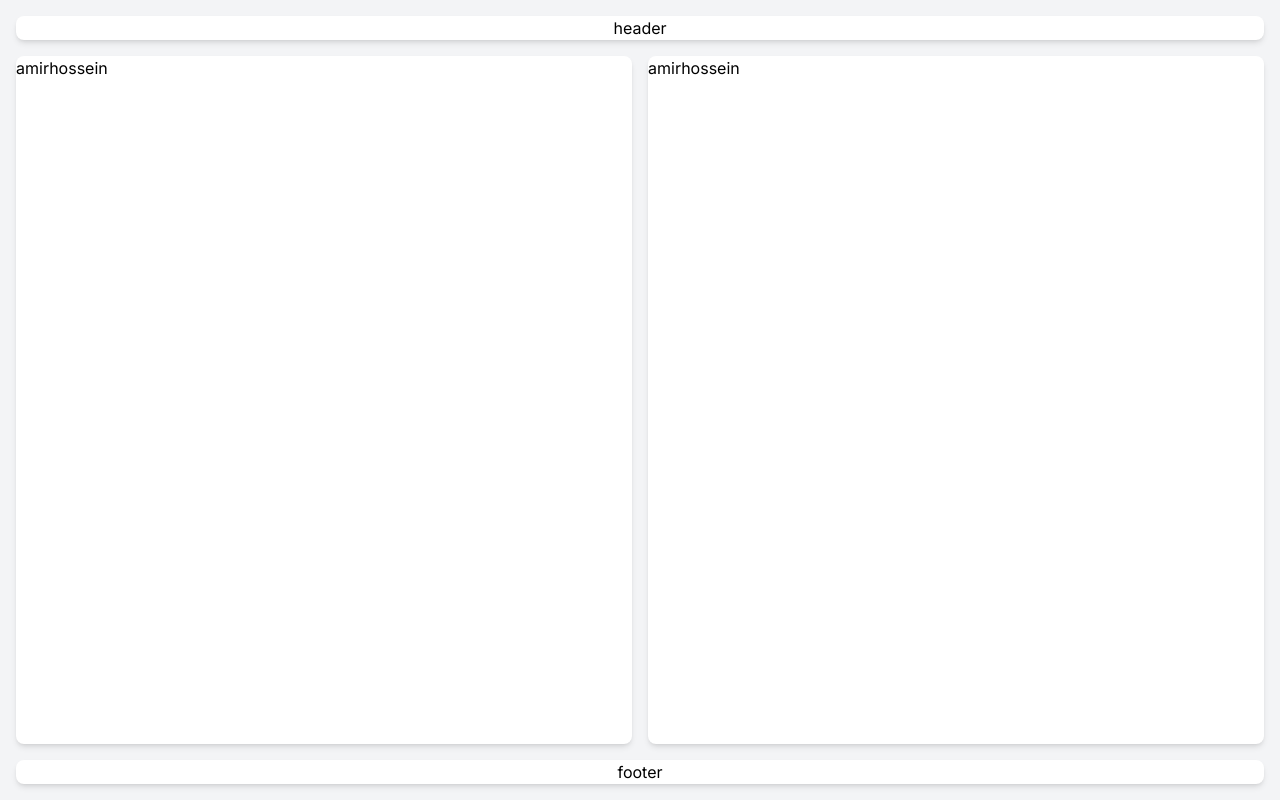
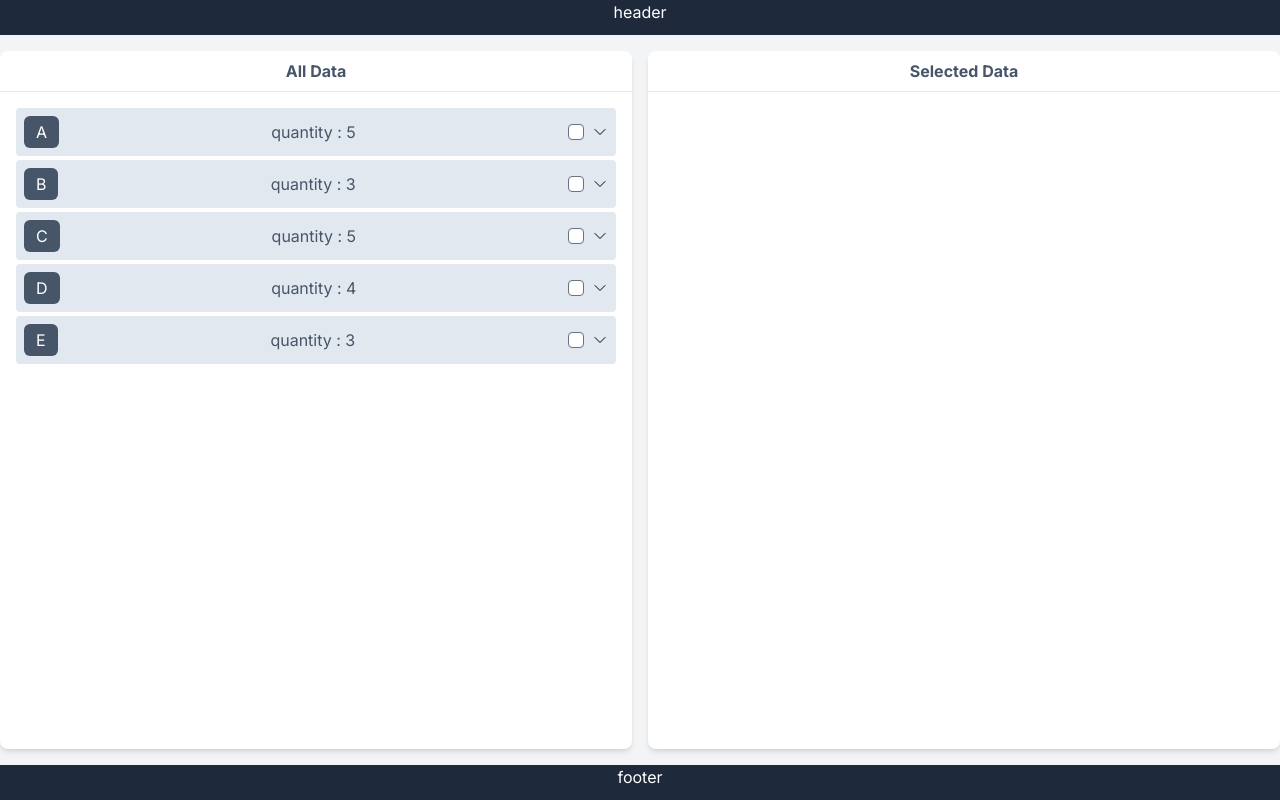
Before and after one commit to kaakavand/asp, a Next.js app: page / in a window 1280 px wide. Built offline with nearby package versions, Linux system fonts and the light colour scheme.

Commit message:
fix list style and acardion

```diff
--- a/package.json
+++ b/package.json
@@ -9,6 +9,7 @@
     "lint": "next lint"
   },
   "dependencies": {
+    "@heroicons/react": "^2.0.18",
     "@reduxjs/toolkit": "^1.9.5",
     "autoprefixer": "10.4.15",
     "eslint": "8.48.0",
@@ -18,5 +19,8 @@
     "react": "18.2.0",
     "react-dom": "18.2.0",
     "tailwindcss": "3.3.3"
+  },
+  "devDependencies": {
+    "@tailwindcss/forms": "^0.5.6"
   }
 }
--- a/src/app/layout.jsx
+++ b/src/app/layout.jsx
@@ -1,3 +1,4 @@
+import { DataContextProvider } from '@/store/store'
 import './globals.css'
 import { Inter } from 'next/font/google'
 
@@ -11,15 +12,19 @@ export const metadata = {
 export default function RootLayout({ children }) {
   return (
     <html lang="en">
-      <body className={inter.className + ' flex flex-col h-screen p-4 bg-gray-100'}>
-        <header className='text-center bg-white rounded-lg shadow-md mb-4'>
+      <DataContextProvider>
+        <body className={inter.className + ' flex flex-col h-screen bg-gray-100'}>
+          <header className='text-center text-white bg-slate-800 w-full h-10 mb-4'>
             header
           </header>
+          <div className="container flex flex-col justify-center h-full">
             {children}
-        <footer className='text-center bg-white rounded-lg shadow-md mt-4'>
+          </div>
+          <footer className='text-center text-white bg-slate-800 w-full h-10 mt-4'>
             footer
           </footer>
         </body>
+      </DataContextProvider>
     </html>
   )
 }
--- a/src/app/page.jsx
+++ b/src/app/page.jsx
@@ -1,14 +1,32 @@
+"use client"
+
+import ItemComponent from '@/core/ItemComponent';
+import groupById from '@/functions/groupById';
+import { useDataContext } from '@/store/store';
 import Image from 'next/image'
 
 export default function Home() {
+  const { data, setData } = useDataContext();
+
   return (
     <main className="flex flex-col gap-4 h-full sm:flex-row">
-        <section className='bg-white rounded-lg shadow-md w-full'>
-          amirhossein
-        </section>
-        <section className='bg-white rounded-lg shadow-md w-full'>
-          amirhossein
-        </section>
+      <section className='bg-white rounded-lg shadow-md w-full'>
+        <h2 className='text-slate-600 font-bold p-2 text-center'>
+          All Data
+        </h2>
+        <hr />
+        <ul className='p-4'>
+          {
+            groupById(data).map(el => <ItemComponent key={el.id} obj={el} />)
+          }
+        </ul>
+      </section>
+      <section className='bg-white rounded-lg shadow-md w-full'>
+        <h2 className='text-slate-600 font-bold p-2 text-center'>
+          Selected Data
+        </h2>
+        <hr />
+      </section>
     </main>
   )
 }
--- /dev/null
+++ b/src/core/ItemComponent.jsx
@@ -0,0 +1,39 @@
+import React, { useState } from 'react'
+
+const ItemComponent = ({ obj }) => {
+  const [showList, setShowList] = useState(false);
+
+  console.log(obj);
+
+  return (
+    <div className=' mb-1'>
+      <li className='flex items-center justify-between bg-slate-200 rounded p-2'>
+        <span className='text-center px-3 py-1 rounded-md bg-slate-600 text-white'>{obj.id}</span>
+        <p className='text-slate-600'>quantity : {obj?.data?.length}</p>
+        <div className='flex items-center'>
+          <input id="link-checkbox" type="checkbox" className="form-checkbox cursor-pointer rounded duration-200 text-slate-600 focus:ring-slate-600 mr-2" />
+          <svg onClick={() => setShowList(!showList)} xmlns="http://www.w3.org/2000/svg" fill="none" viewBox="0 0 24 24" strokeWidth="1.5" stroke="currentColor" className="w-4 h-6">
+            <path strokeLinecap="round" strokeLinejoin="round" d="M19.5 8.25l-7.5 7.5-7.5-7.5" />
+          </svg>
+        </div>
+
+      </li>
+      <ul>
+        {
+          showList &&
+          obj?.data.map(el =>
+            <li className='flex items-center justify-between bg-slate-100 rounded p-2 mt-1'>
+              <span className='text-center rounded-md px-3 text-slate-600'>#{el.uniqueId}</span>
+              <p className='text-slate-600'>{el.created}</p>
+              <div className='flex items-center'>
+                <input id="link-checkbox" type="checkbox" className="form-checkbox cursor-pointer rounded duration-200 text-slate-600 focus:ring-slate-600" />
+              </div>
+            </li>
+          )
+        }
+      </ul>
+    </div>
+  )
+}
+
+export default ItemComponent
--- /dev/null
+++ b/src/functions/groupById.js
@@ -0,0 +1,12 @@
+const groupById = (list) => {
+  const result = list.reduce(function (r, a) {
+    r[a.id] = r[a.id] || [];
+    r[a.id].push(a);
+    return r;
+  }, Object.create(null));
+
+
+  return Object.keys(result).map((key) => ({id : key, data : result[key]}))
+}
+
+export default groupById
--- /dev/null
+++ b/src/store/store.js
@@ -0,0 +1,38 @@
+'use client';
+
+import { createContext, useContext, useState } from "react";
+
+const DataContext = createContext({})
+
+export const DataContextProvider = ({ children }) => {
+  const [data, setData] = useState([
+    { id: "A", title: "item 1", created: "2022-12-03T07:22:25.911Z", uniqueId: 1 },
+    { id: "A", title: "item 2", created: "2022-08-15T07:22:25.911Z", uniqueId: 2 },
+    { id: "A", title: "item 3", created: "2021-07-28T07:22:25.911Z", uniqueId: 3 },
+    { id: "A", title: "item 4", created: "2022-05-15T07:22:25.911Z", uniqueId: 4 },
+    { id: "A", title: "item 5", created: "2021-11-07T07:22:25.911Z", uniqueId: 5 },
+    { id: "B", title: "item 6", created: "2022-04-10T07:22:25.911Z", uniqueId: 6 },
+    { id: "B", title: "item 7", created: "2022-12-03T07:22:25.911Z", uniqueId: 7 },
+    { id: "B", title: "item 8", created: "2022-08-15T07:22:25.911Z", uniqueId: 8 },
+    { id: "C", title: "item 9", created: "2021-07-28T07:22:25.911Z", uniqueId: 9 },
+    { id: "C", title: "item 10", created: "2022-05-15T07:22:25.911Z", uniqueId: 10 },
+    { id: "C", title: "item 11", created: "2021-11-07T07:22:25.911Z", uniqueId: 11 },
+    { id: "C", title: "item 12", created: "2022-04-10T07:22:25.911Z", uniqueId: 12 },
+    { id: "C", title: "item 13", created: "2022-12-03T07:22:25.911Z", uniqueId: 13 },
+    { id: "D", title: "item 14", created: "2022-08-15T07:22:25.911Z", uniqueId: 14 },
+    { id: "D", title: "item 15", created: "2021-07-28T07:22:25.911Z", uniqueId: 15 },
+    { id: "D", title: "item 16", created: "2022-05-15T07:22:25.911Z", uniqueId: 16 },
+    { id: "D", title: "item 17", created: "2021-11-07T07:22:25.911Z", uniqueId: 17 },
+    { id: "E", title: "item 18", created: "2022-04-10T07:22:25.911Z", uniqueId: 18 },
+    { id: "E", title: "item 19", created: "2021-11-07T07:22:25.911Z", uniqueId: 19 },
+    { id: "E", title: "item 20", created: "2022-04-10T07:22:25.911Z", uniqueId: 20 },
+  ]);
+
+  return (
+    <DataContext.Provider value={{ data, setData }}>
+      {children}
+    </DataContext.Provider>
+  )
+};
+
+export const useDataContext = () => useContext(DataContext);
--- a/tailwind.config.js
+++ b/tailwind.config.js
@@ -4,6 +4,7 @@ module.exports = {
     './src/pages/**/*.{js,ts,jsx,tsx,mdx}',
     './src/components/**/*.{js,ts,jsx,tsx,mdx}',
     './src/app/**/*.{js,ts,jsx,tsx,mdx}',
+    './src/core/**/*.{js,ts,jsx,tsx,mdx}',
   ],
   theme: {
     extend: {
@@ -14,5 +15,9 @@ module.exports = {
       },
     },
   },
-  plugins: [],
+  plugins: [
+    require("@tailwindcss/forms")({
+      strategy: 'class', // only generate classes
+    }),
+  ],
 }
```
Also changed, not shown: src/data/list.js (deleted, +0 -22 lines), 1 other file (tests, documents, lock files or other folders). Lines whose indentation alone changed are shown as unchanged.
